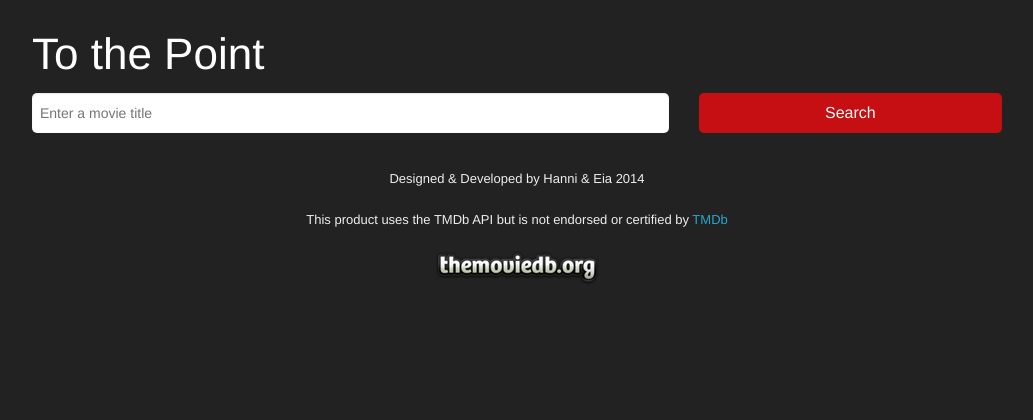
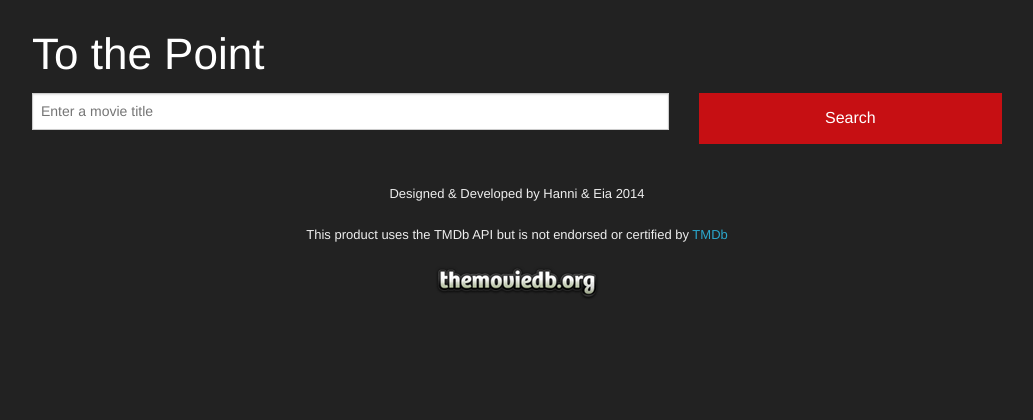
Before and after one commit to TotallyIllogical/mmpu13-vt14-tothepoint, a PHP site: page / in a window 1280 px wide. Shown: the top 420 px of the page, without its empty margins (123-1156 px from the left). Run offline with PHP 8.4, Linux system fonts and the light colour scheme; some libraries are stand-ins or nearby versions.

Commit message:
Temporary search button.

```diff
--- a/css/style.css
+++ b/css/style.css
@@ -42,17 +42,3 @@ h1 {
 .panel {
 
 }
-
-input#term {
-	border: 0;
-	border-radius: 5px;
-	width: 100%;
-    height: 40px;
-}
-
-button#search {
-	padding: 8px;
-	margin: 0;
-    height: 40px;
-	border-radius: 5px;
-}
```
